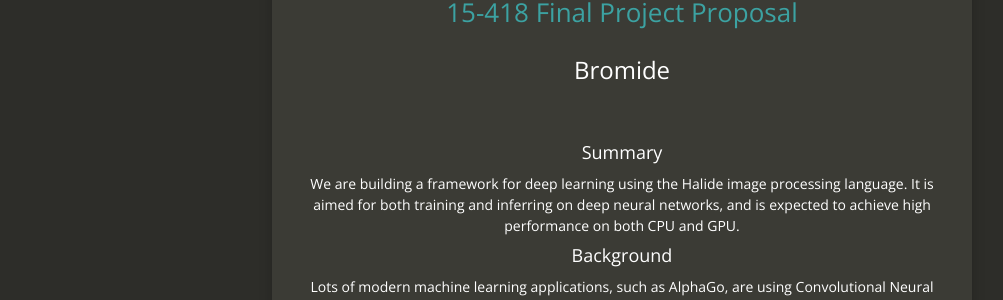
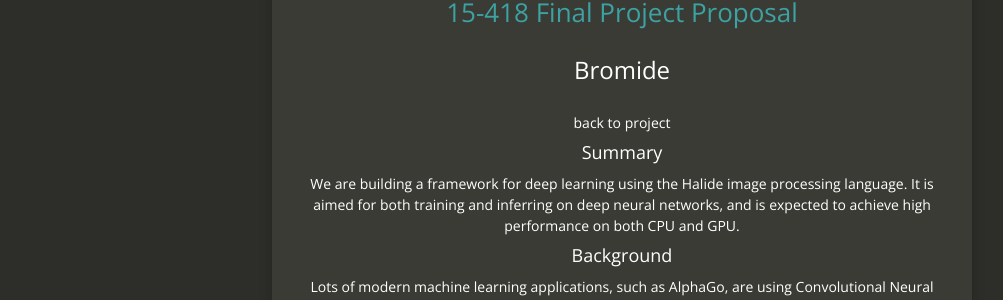
Before and after one commit to vanryan/vanryan.github.io, a Jekyll site: the page built from 15418-proposal.html, in a window 1280 px wide and 900 px high. Shown: the part 122-422 px from the top of the window, without its empty margins (18-1021 px from the left). Built offline with Jekyll 4.4.1, drawn with Linux system fonts in a browser that asks for light colours; nearby versions of some CDN libraries; Markdown is read by kramdown in place of the engine named in the settings.

Commit message:
trial for 15418 project page. 8. Test content

```diff
--- a/15418-proposal.html
+++ b/15418-proposal.html
@@ -15,7 +15,9 @@
 
               <h3>Bromide</h3>
               <br/>
+              <a href="{{ site.baseurl }}/15418">back to project</a>
               <br/>
+
 
 
 <h4>Summary</h4>
```
